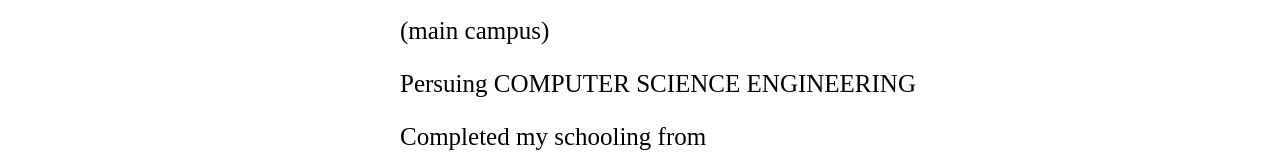
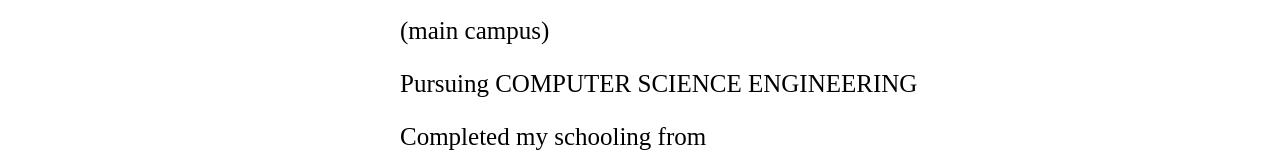
Before and after one commit to Himanshi1207/Myfirstrepository.io, a plain HTML site: page index.html in a window 1280 px wide. Shown: the part 741-901 px from the top of the page. Drawn offline with Linux system fonts and the light colour scheme.

Commit message:
Update index.html

```diff
--- a/index.html
+++ b/index.html
@@ -23,7 +23,7 @@
 <h2 class="h2">Education:</h2>
 <p class="normal">Currently an Engineering Student at </p>
 <img src="./nsut.png" alt="nsutlogo"><a class="link" href="http://www.nsit.ac.in/" target="_blank">NETAJI SUBHASH UNIVERSITY OF TECHNOLOGY</a><p class="normal"> (main campus) </p>
-<p class="normal">Persuing COMPUTER SCIENCE ENGINEERING</p>
+<p class="normal">Pursuing COMPUTER SCIENCE ENGINEERING</p>
 <p class="normal">Completed my schooling from </p>
 <img src="./smdslogo.png" alt="smdslogo"><a class="link"href="http://stmartinschooldelhicantt.com/#"target="_blank">ST. MARTIN'S DIOCESAN SCHOOL</a>
 <p class="normal">Class 12th:&nbsp&nbsp&nbsp&nbsp&nbsp&nbsp&nbsp&nbsp	94.4%(School Topper-Science Stream)</p>
```
